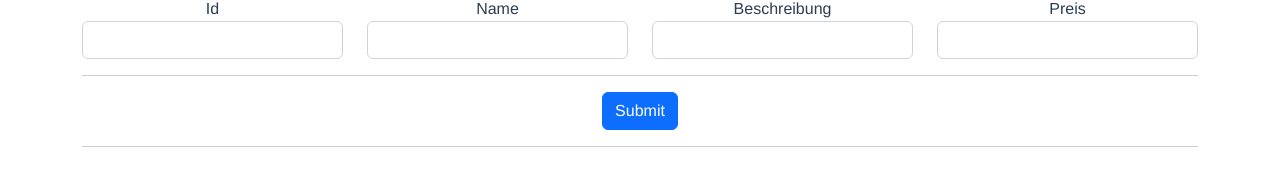
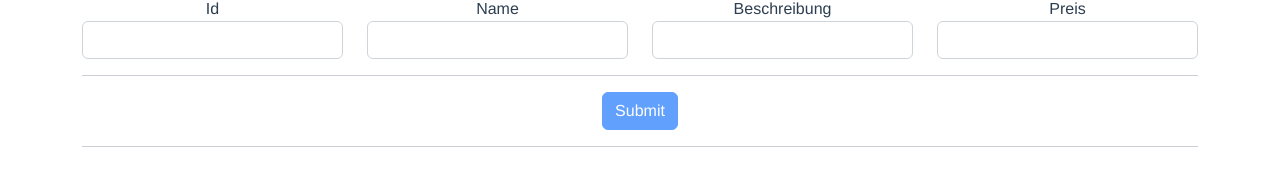
Before and after one commit to rostorare/restaurant_fe, a Vue app: page /gerichte in a window 1280 px wide. Shown: the part 195-364 px from the top of the page. Built offline with nearby package versions, Linux system fonts and the light colour scheme; no server answers.

Commit message:
submit button disabled when no filled with correct values

```diff
--- a/src/components/GerichtPostPutDeleteComponent.vue
+++ b/src/components/GerichtPostPutDeleteComponent.vue
@@ -20,7 +20,8 @@
         </div>
       </div>
       <hr>
-      <button type="submit" class="btn btn-primary" :class="{ 'btn-warning': submitButtonText === 'Put','btn-danger': submitButtonText === 'Delete', 'btn-success': submitButtonText === 'Post' }">{{ submitButtonText }}</button>
+      <button type="submit" class="btn btn-primary" :disabled="submitButtonText === 'Submit'"
+              :class="{ 'btn-warning': submitButtonText === 'Put','btn-danger': submitButtonText === 'Delete', 'btn-success': submitButtonText === 'Post' }">{{ submitButtonText }}</button>
       <hr>
     </form>
   </div>
```
